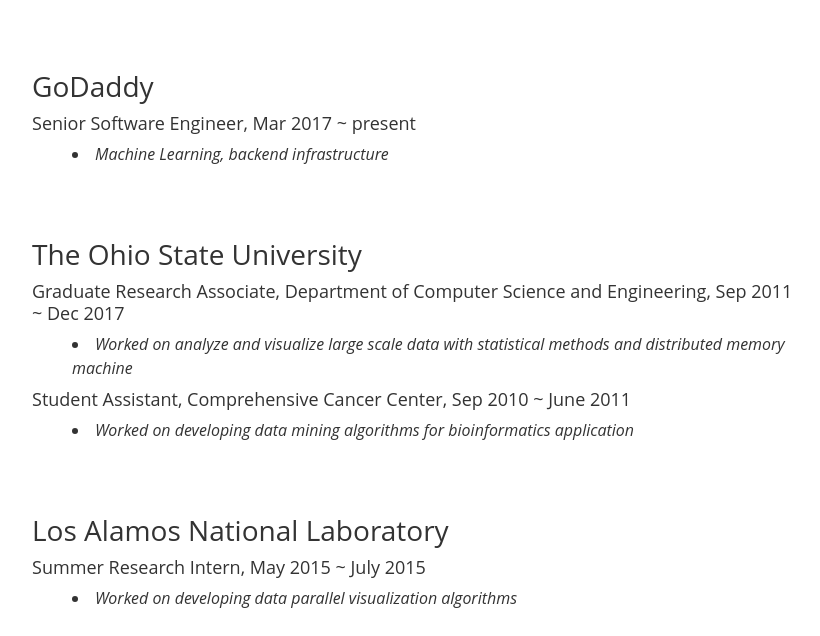
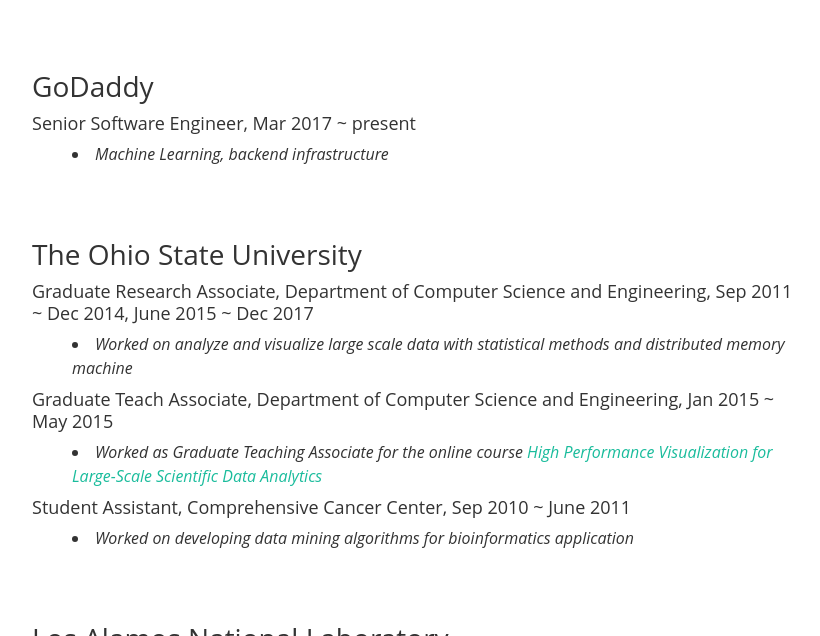
Before and after one commit to keweilu/keweilu.github.io, a Jekyll site: the page built from 2_experience.md, in a window 1280 px wide and 900 px high, cut to the strip 264-900 px from the top of the window. Shown: the whole strip, without its empty margins (224-1044 px from the left). Built offline with Jekyll 4.4.1, drawn with Linux system fonts in a browser that asks for light colours; nearby versions of some CDN libraries.

Commit message:
remove teachning page

```diff
--- a/2_experience.md
+++ b/2_experience.md
@@ -12,9 +12,13 @@ permalink: /Experience/
 <br/><br/>
 
 ### The Ohio State University
-#### Graduate Research Associate, Department of Computer Science and Engineering, Sep 2011 ~ Dec 2017
+#### Graduate Research Associate, Department of Computer Science and Engineering, Sep 2011 ~ Dec 2014, June 2015 ~ Dec 2017
 
 * *Worked on analyze and visualize large scale data with statistical methods and distributed memory machine*
+
+#### Graduate Teach Associate, Department of Computer Science and Engineering, Jan 2015 ~ May 2015
+
+* *Worked as Graduate Teaching Associate for the online course [High Performance Visualization for Large-Scale Scientific Data Analytics](https://bluewaters.ncsa.illinois.edu/visualization)*
 
 #### Student Assistant, Comprehensive Cancer Center, Sep 2010 ~ June 2011
 
```
Also changed, not shown: 4_teaching.md (deleted, +0 -6 lines).
